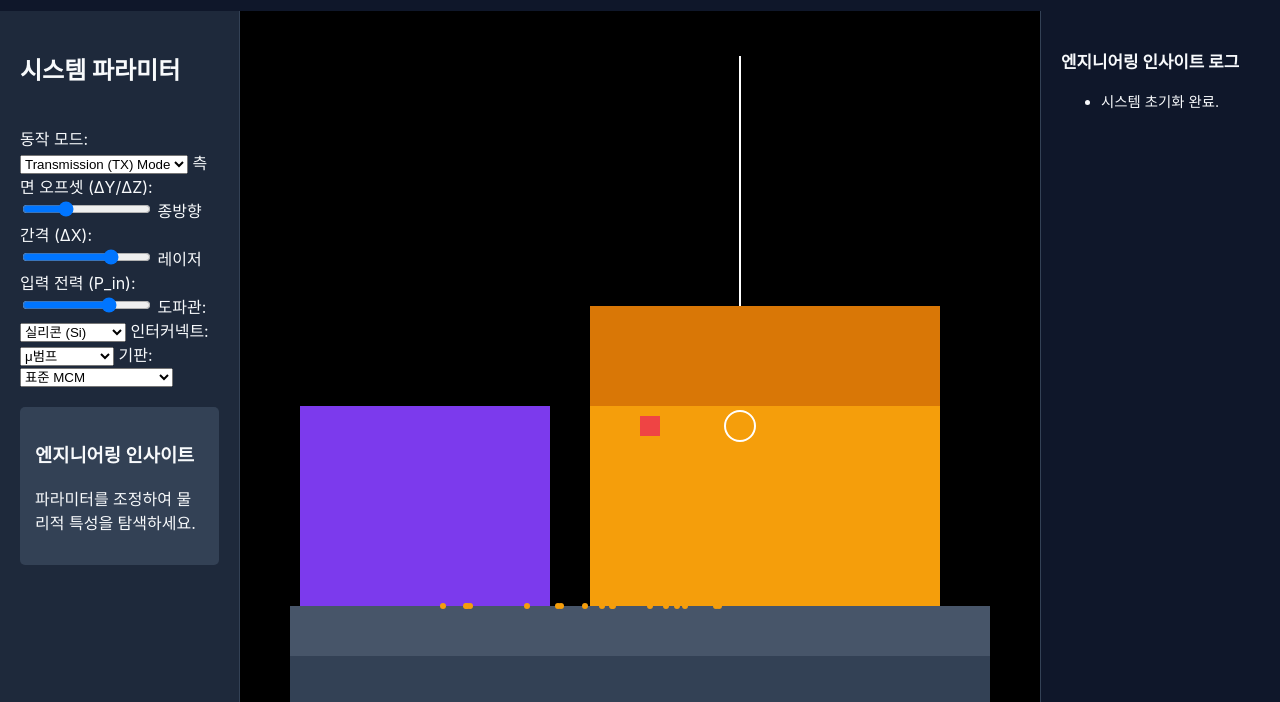
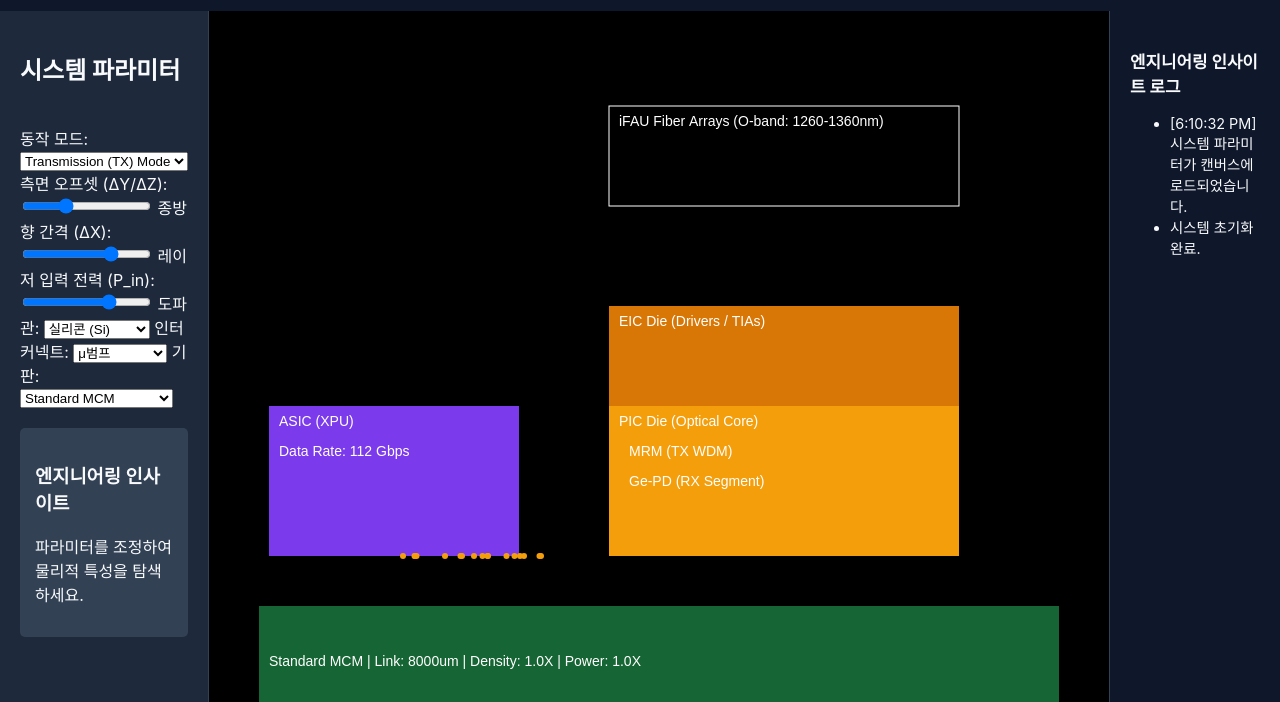
Before and after one commit to alsktv/cpo, a website: page index.html in a window 1280 px wide. Shown: the part 98-800 px from the top of the page. Drawn offline with Linux system fonts and the light colour scheme.

Commit message:
Update UI and logic files

```diff
--- a/index.html
+++ b/index.html
@@ -3,7 +3,7 @@
 <head>
     <meta charset="UTF-8">
     <meta name="viewport" content="width=device-width, initial-scale=1.0">
-    <title>CPO 고정밀 반도체 구조 시뮬레이터 (Canvas Edition)</title>
+    <title>CPO 고정밀 반도체 구조 시뮬레이터 (Pro Schematic)</title>
     <link rel="stylesheet" href="style.css">
 </head>
 <body>
@@ -23,7 +23,7 @@
                 <label>레이저 입력 전력 (P_in): <input type="range" id="pin" min="6" max="26" step="0.1" value="20"></label>
                 <label>도파관: <select id="material"><option value="Si">실리콘 (Si)</option><option value="SiN">질화규소 (SiN)</option></select></label>
                 <label>인터커넥트: <select id="interconnect"><option value="bump">μ범프</option><option value="SoIC">TSMC SoIC</option></select></label>
-                <label>기판: <select id="substrate"><option value="MCM">표준 MCM</option><option value="CoWoS">CoWoS-L (Enhanced)</option></select></label>
+                <label>기판: <select id="substrate"><option value="MCM">Standard MCM</option><option value="InFO">RDL InFO</option><option value="CoWoS">CoWoS-L (Enhanced)</option></select></label>
             </div>
             <div id="tech-info-box">
                 <h3>엔지니어링 인사이트</h3>
@@ -32,8 +32,7 @@
         </aside>
 
         <main id="diagram-container">
-            <canvas id="cpoCanvas" width="800" height="800"></canvas>
-            <div id="alert-pulse" class="hidden">정렬 경고: 임계값 초과</div>
+            <canvas id="cpoCanvas" width="900" height="800"></canvas>
         </main>
 
         <div id="insights-log" class="panel">
--- a/script.js
+++ b/script.js
@@ -1,9 +1,9 @@
 const canvas = document.getElementById('cpoCanvas');
 const ctx = canvas.getContext('2d');
 const modeSelect = document.getElementById('mode');
+const substrateSelect = document.getElementById('substrate');
 const logEntries = document.getElementById('log-entries');
 
-// Simulation State
 let particles = [];
 let burnout = false;
 
@@ -15,64 +15,70 @@ function log(message) {
 
 function drawSystem() {
     ctx.clearRect(0, 0, canvas.width, canvas.height);
+    const substrate = substrateSelect.value;
+    const interconnect = document.getElementById('interconnect').value;
 
-    // 1. Substrate
-    ctx.fillStyle = '#334155';
-    ctx.fillRect(50, 700, 700, 50); // Foundation
+    // 1. Substrate Layer (Dynamic)
+    ctx.fillStyle = substrate === 'MCM' ? '#166534' : '#1e293b';
+    ctx.fillRect(50, 650, 800, 100);
+    ctx.fillStyle = '#fff';
+    ctx.font = '14px Arial';
 
-    // 2. Interposer
-    ctx.fillStyle = '#475569';
-    ctx.fillRect(50, 650, 700, 50);
+    if (substrate === 'MCM') {
+        ctx.fillText('Standard MCM | Link: 8000um | Density: 1.0X | Power: 1.0X', 60, 710);
+    } else if (substrate === 'InFO') {
+        ctx.fillText('RDL InFO | Link: 550um | Density: 12.5X | Power: 0.3X', 60, 710);
+    } else {
+        ctx.fillText('CoWoS-L | Link: 500um | Density: 25.0X | BW: 3.6X', 60, 710);
+        ctx.fillText('Eye-Diagram: Wide Open (+24% Margin)', 60, 730);
+    }
 
-    // 3. ASIC Block (Left)
+    // 2. ASIC (XPU)
     ctx.fillStyle = '#7c3aed';
-    ctx.fillRect(60, 450, 250, 200);
+    ctx.fillRect(60, 450, 250, 150);
+    ctx.fillStyle = '#fff';
+    ctx.fillText('ASIC (XPU)', 70, 470);
+    ctx.fillText('Data Rate: 112 Gbps', 70, 500);
 
-    // 4. COUPE Optical Engine (Right)
+    // 3. COUPE Engine
     ctx.fillStyle = '#f59e0b';
-    ctx.fillRect(350, 450, 350, 200); // PIC Layer
+    ctx.fillRect(400, 450, 350, 150); // PIC
     ctx.fillStyle = '#d97706';
-    ctx.fillRect(350, 350, 350, 100); // EIC Layer
+    ctx.fillRect(400, 350, 350, 100); // EIC
 
-    // Draw Micro components (PD, MRM)
-    ctx.fillStyle = '#ef4444';
-    ctx.fillRect(400, 460, 20, 20); // PD
-    ctx.beginPath();
-    ctx.arc(500, 470, 15, 0, Math.PI*2);
-    ctx.stroke(); // MRM
+    ctx.fillStyle = '#fff';
+    ctx.fillText('EIC Die (Drivers / TIAs)', 410, 370);
+    ctx.fillText('PIC Die (Optical Core)', 410, 470);
+    ctx.fillText('MRM (TX WDM)', 420, 500);
+    ctx.fillText('Ge-PD (RX Segment)', 420, 530);
 
-    // Vertical Optical Stack
+    // 4. Optical Stack
     ctx.strokeStyle = '#fff';
-    ctx.lineWidth = 2;
-    ctx.beginPath();
-    ctx.moveTo(500, 350); ctx.lineTo(500, 100); ctx.stroke(); // Lens stack
+    ctx.strokeRect(400, 150, 350, 100); // iFAU
+    ctx.fillText('iFAU Fiber Arrays (O-band: 1260-1360nm)', 410, 170);
 }
 
 function updateParticles() {
     const mode = modeSelect.value;
-    const isSoIC = document.getElementById('interconnect').value === 'SoIC';
-    const speed = isSoIC ? 16.6 : 1.0;
+    const speed = (document.getElementById('interconnect').value === 'SoIC') ? 5 : 0.5;
 
-    // Logic for particles based on mode
     if (Math.random() < 0.1) {
         particles.push({
             x: mode === 'TX' ? 185 : 500,
-            y: mode === 'TX' ? 650 : 100,
+            y: 600,
             vx: mode === 'TX' ? speed : 0,
-            vy: mode === 'TX' ? 0 : speed,
-            color: mode === 'TX' ? '#f59e0b' : '#38bdf8'
+            vy: mode === 'TX' ? 0 : speed
         });
     }
 
-    ctx.fillStyle = '#f59e0b';
-    particles.forEach((p, index) => {
+    ctx.fillStyle = mode === 'TX' ? '#f59e0b' : '#38bdf8';
+    particles.forEach((p, i) => {
         p.x += p.vx;
-        p.y += p.vy;
+        p.y -= p.vy;
         ctx.beginPath();
         ctx.arc(p.x, p.y, 3, 0, Math.PI*2);
         ctx.fill();
-
-        if (p.x > 800 || p.y > 800) particles.splice(index, 1);
+        if (p.x > 900 || p.y < 0) particles.splice(i, 1);
     });
 }
 
@@ -82,16 +88,5 @@ function animate() {
     requestAnimationFrame(animate);
 }
 
-// Thermal Safety
-function checkBurnout() {
-    const material = document.getElementById('material').value;
-    const pin = parseFloat(document.getElementById('pin').value);
-    if (material === 'Si' && pin >= 24.43) {
-        burnout = true;
-        log("CRITICAL: TPA Burnout detected!");
-        document.getElementById('alert-pulse').classList.remove('hidden');
-    }
-}
-
-document.getElementById('pin').addEventListener('input', checkBurnout);
 animate();
+log("시스템 파라미터가 캔버스에 로드되었습니다.");
--- a/style.css
+++ b/style.css
@@ -13,11 +13,7 @@ header { padding: 10px 20px; background: var(--panel-bg); text-align: center; }
 
 #controls { width: 300px; background: var(--sidebar-bg); padding: 20px; border-right: 1px solid #334155; display: flex; flex-direction: column; gap: 20px; }
 #diagram-container { flex: 1; display: flex; align-items: center; justify-content: center; position: relative; background: #000; }
-#cpoCanvas { width: 800px; height: 800px; }
+#cpoCanvas { cursor: crosshair; }
 #insights-log { width: 300px; background: var(--panel-bg); padding: 20px; border-left: 1px solid #334155; overflow-y: auto; font-size: 0.9em; }
 
 #tech-info-box { background: #334155; padding: 15px; border-radius: 5px; }
-
-#alert-pulse { position: absolute; top: 20px; left: 20px; background: var(--warning); color: white; padding: 10px; font-weight: bold; animation: pulse 1s infinite; }
-@keyframes pulse { 0%, 100% { opacity: 1; } 50% { opacity: 0.5; } }
-.hidden { display: none; }
```
